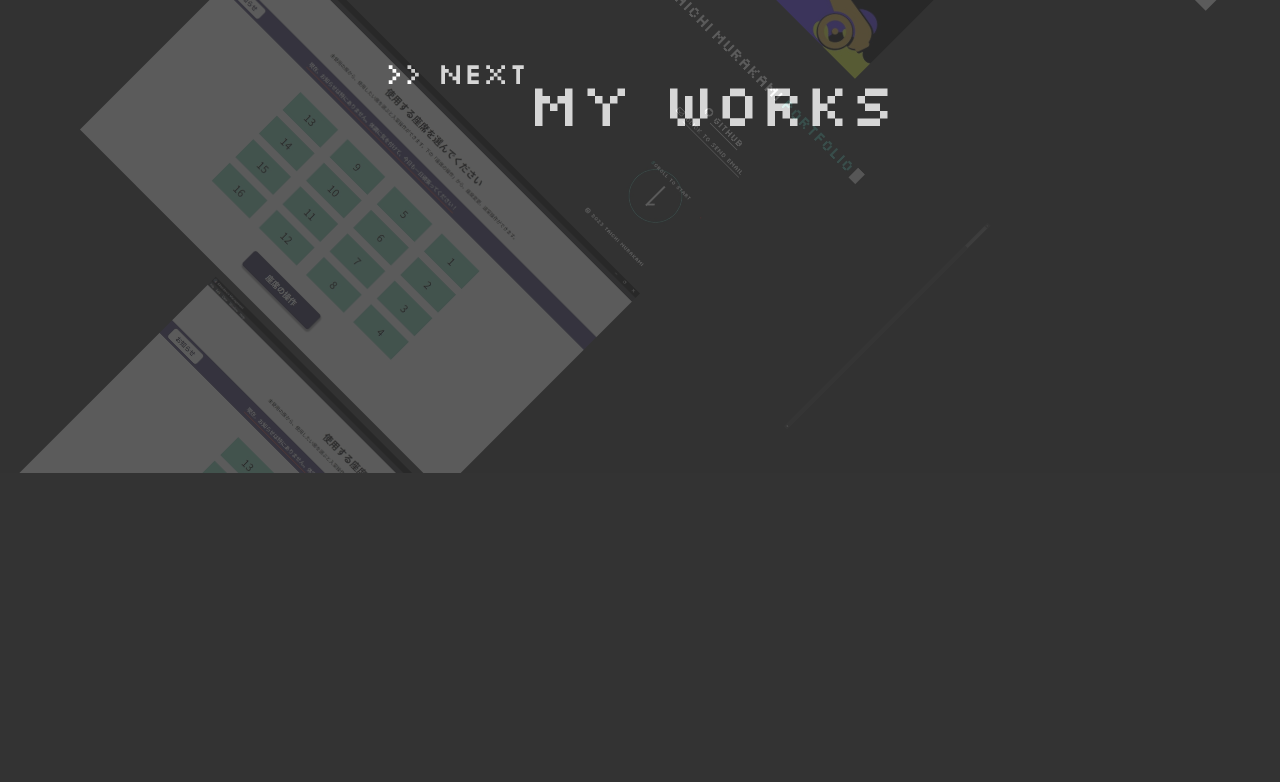
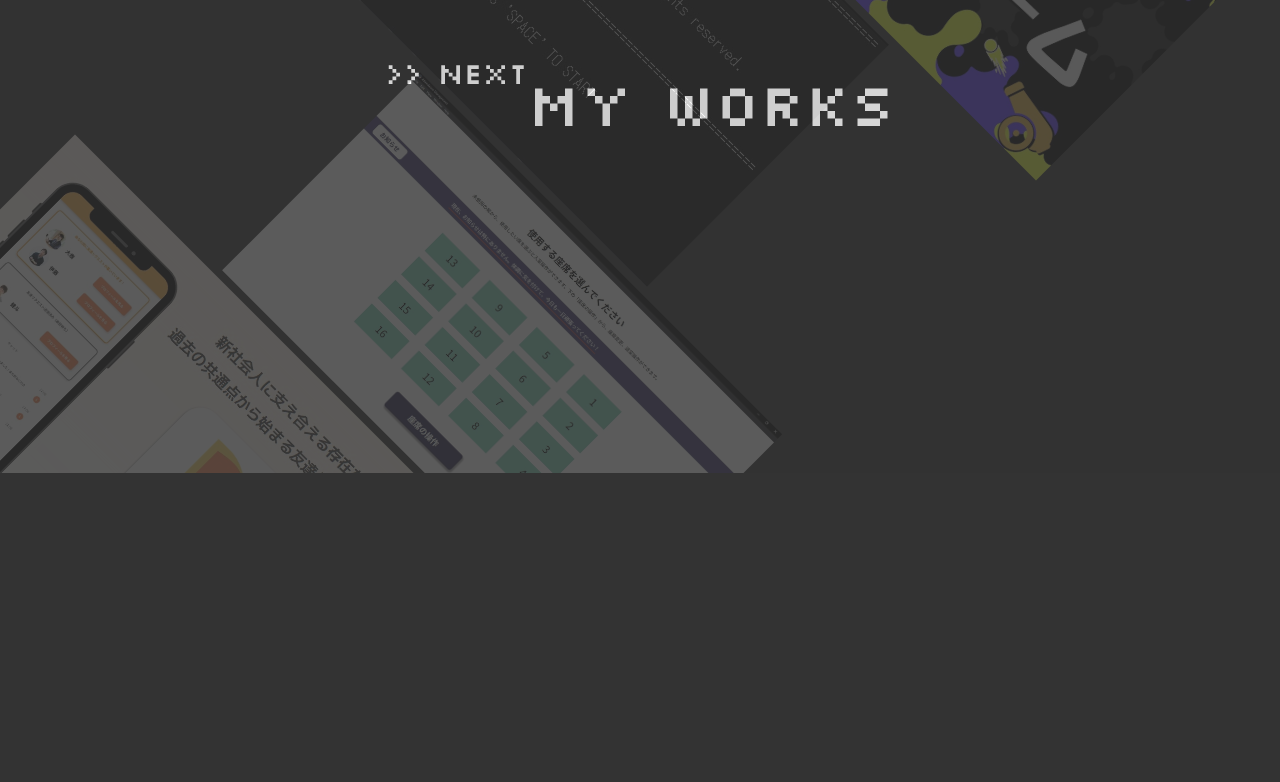
Before and after one commit to taichimurakami-github/taichimurakami-portfolio-2023, a Next.js app: page / in a window 1280 px wide. Shown: the part 6660-7442 px from the top of the page. Built offline with nearby package versions, Linux system fonts and the light colour scheme; a web font is replaced by a local one.

Commit message:
Update contents and styles

```diff
--- a/components/containers/LastSectionContainer.tsx
+++ b/components/containers/LastSectionContainer.tsx
@@ -22,7 +22,7 @@ export default function LastSection() {
             {
               text: 'THANK',
               font: silkscreen_regular,
-              class: 'text-white mr-[1rem]',
+              class: 'text-white mr-[1rem] text-emerald-1',
               typingInterval_ms: 50,
             },
             {
--- a/components/views/WorksPrevShowcase.tsx
+++ b/components/views/WorksPrevShowcase.tsx
@@ -1,30 +1,28 @@
 import React, { PropsWithChildren } from 'react';
+import { WORKS_SECTION_CONFIG } from '@/app.config';
 
 export default function WorksPrevShowcase(props: PropsWithChildren) {
   return (
     <div className="relative flex-xyc flex-col gap-[100px] w-full h-screen text-6xl">
       <div className="absolute top-1/2 left-1/2 -translate-x-1/2 -translate-y-1/2 w-full h-full overflow-hidden">
         <div className="gap-2 flex-xyc flex-col rotate-45 w-full h-full">
+          {WORKS_SECTION_CONFIG.map((v, i) =>
+            i % 2 === 0 ? (
               <img
                 className="w-[40%] min-w-[500px] object-contain translate-x-[100px]"
-            src="./works_attendance-thumbnail.jpg"
+                src={v.thumbnailSrc}
+                key={`next_my_work_bg_${i}`}
+                loading="lazy"
               />
+            ) : (
               <img
                 className="w-[40%] min-w-[500px] object-contain -translate-x-[100px]"
-            src="./works_colorwars-thumbnail.jpg"
+                src={v.thumbnailSrc}
+                key={`next_my_work_bg_${i}`}
+                loading="lazy"
               />
-          <img
-            className="w-[40%] min-w-[500px] object-contain translate-x-[100px]"
-            src="./works_portfolio-thumbnail.jpg"
-          />
-          <img
-            className="w-[40%] min-w-[500px] object-contain -translate-x-[100px]"
-            src="./works_attendance-thumbnail.jpg"
-          />
-          <img
-            className="w-[40%] min-w-[500px] object-contain translate-x-[100px]"
-            src="./works_attendance-thumbnail.jpg"
-          />
+            )
+          )}
         </div>
       </div>
       {props.children}
```
Lines whose indentation alone changed are shown as unchanged.
